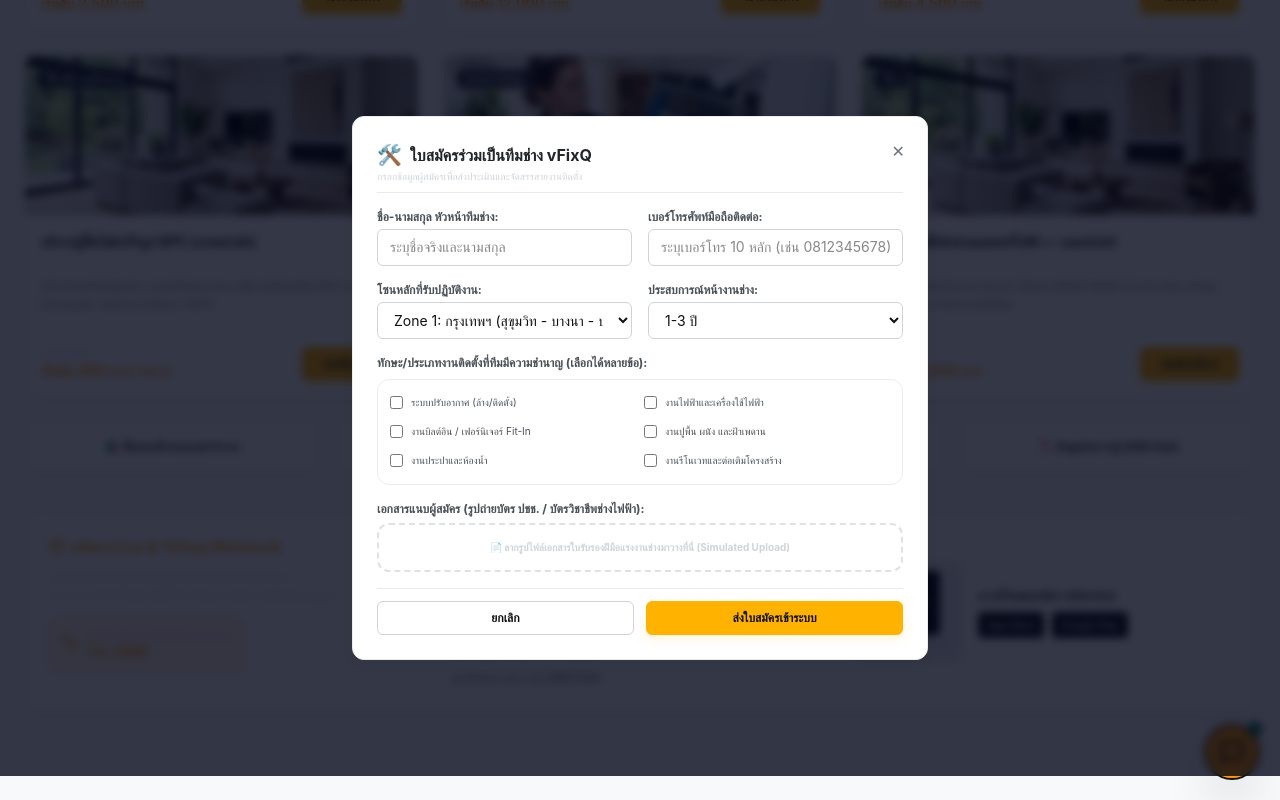
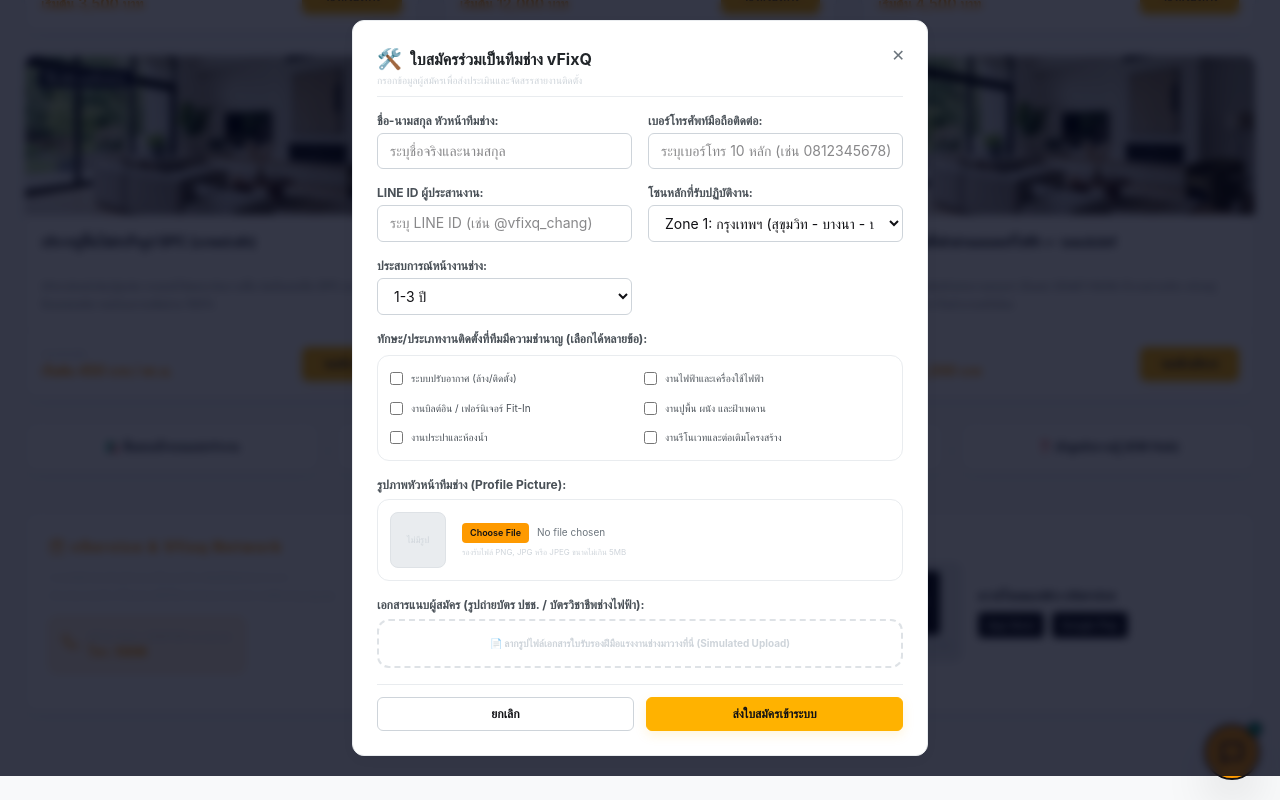
Before and after one commit to isarachootip/vq, a React (Vite) app: page / in a window 1280 px wide. Both pictures are taken after a click on the button "📋 กรอกใบสมัครร่วมเป็นช่าง vFixQ". Shown: the part 1155-1955 px from the top of the page. Built offline with nearby package versions, Linux system fonts and the light colour scheme.

Commit message:
feat: add LINE ID field and profile picture file uploader to technician registration modal

```diff
--- a/src/components/VfixqPortalView.tsx
+++ b/src/components/VfixqPortalView.tsx
@@ -88,6 +88,8 @@
   const [techAppExperience, setTechAppExperience] = useState<string>('1-3 ปี');
   const [isTechAppSuccess, setIsTechAppSuccess] = useState<boolean>(false);
   const [techAppRef, setTechAppRef] = useState<string>('');
+  const [techAppLineId, setTechAppLineId] = useState<string>('');
+  const [techAppImage, setTechAppImage] = useState<string>('');
 
   // Customer Webchat states
   const [showWebchat, setShowWebchat] = useState<boolean>(false);
@@ -1092,6 +1094,18 @@
                   </div>
 
                   <div>
+                    <label className="block font-bold text-slate-600 mb-1">LINE ID ผู้ประสานงาน:</label>
+                    <input
+                      type="text"
+                      required
+                      placeholder="ระบุ LINE ID (เช่น @vfixq_chang)"
+                      value={techAppLineId}
+                      onChange={(e) => setTechAppLineId(e.target.value)}
+                      className="v-input w-full py-2"
+                    />
+                  </div>
+
+                  <div>
                     <label className="block font-bold text-slate-600 mb-1">โซนหลักที่รับปฏิบัติงาน:</label>
                     <select
                       value={techAppZone}
@@ -1153,6 +1167,40 @@
                 </div>
 
                 <div className="space-y-1.5 text-xs">
+                  <label className="block font-bold text-slate-600">รูปภาพหัวหน้าทีมช่าง (Profile Picture):</label>
+                  <div className="flex items-center gap-4 p-3 bg-slate-100/50 rounded-xl border border-slate-200">
+                    <div className="w-14 h-14 rounded-lg bg-slate-200 border border-slate-300 overflow-hidden shrink-0 flex items-center justify-center text-slate-400 font-mono text-[9px] relative">
+                      {techAppImage ? (
+                        <img src={techAppImage} alt="Profile preview" className="w-full h-full object-cover" />
+                      ) : (
+                        <span>ไม่มีรูป</span>
+                      )}
+                    </div>
+                    <div className="flex-1 space-y-1">
+                      <input
+                        type="file"
+                        accept="image/*"
+                        required
+                        onChange={(e) => {
+                          const file = e.target.files?.[0];
+                          if (file) {
+                            const reader = new FileReader();
+                            reader.onload = (event) => {
+                              if (event.target?.result) {
+                                setTechAppImage(event.target.result as string);
+                              }
+                            };
+                            reader.readAsDataURL(file);
+                          }
+                        }}
+                        className="text-[10px] text-slate-500 w-full file:mr-2 file:py-1 file:px-2 file:rounded file:border-0 file:text-[9px] file:font-semibold file:bg-amber-500 file:text-slate-900 hover:file:bg-amber-600 file:cursor-pointer"
+                      />
+                      <p className="text-[8px] text-slate-400">รองรับไฟล์ PNG, JPG หรือ JPEG ขนาดไม่เกิน 5MB</p>
+                    </div>
+                  </div>
+                </div>
+
+                <div className="space-y-1.5 text-xs">
                   <label className="block font-bold text-slate-600">เอกสารแนบผู้สมัคร (รูปถ่ายบัตร ปชช. / บัตรวิชาชีพช่างไฟฟ้า):</label>
                   <div className="border-2 border-dashed border-slate-300 rounded-xl p-4 text-center bg-slate-100 hover:bg-slate-200 transition cursor-pointer">
                     <p className="text-[10px] text-slate-400 font-bold">📄 ลากรูปไฟล์เอกสารใบรับรองฝีมือแรงงานช่างมาวางที่นี่ (Simulated Upload)</p>
@@ -1183,19 +1231,31 @@
                 <div className="mx-auto w-14 h-14 bg-emerald-950/40 rounded-full border border-emerald-500/30 flex items-center justify-center text-emerald-400 text-2xl font-bold">
                   ✓
                 </div>
+
+                {techAppImage && (
+                  <div className="mx-auto w-20 h-20 rounded-full border-2 border-amber-500 overflow-hidden shadow-md">
+                    <img src={techAppImage} alt="tech avatar" className="w-full h-full object-cover" />
+                  </div>
+                )}
+
                 <div className="space-y-1">
                   <h3 className="font-bold text-slate-800 text-sm md:text-base">ยื่นใบสมัครร่วมเป็นช่างสำเร็จ!</h3>
                   <p className="text-xs text-slate-500">
-                    ... สิทธิ์คำขอตรวจสอบการสมัคร: <span className="font-mono font-bold text-amber-500">{techAppRef}</span>
+                    เลขที่ใบสมัครตรวจสอบของคุณ: <span className="font-mono font-bold text-amber-500">{techAppRef}</span>
                   </p>
                 </div>
                 <p className="text-[11px] text-slate-400 leading-normal">
-                  ข้อมูลประวัติของทีมช่าง {techAppName} ได้ถูกจัดเก็บเข้าคลังตรวจสอบของระบบ vFixQ เรียบร้อยแล้ว ทีมผู้ควบคุมการรับช่างจะติดต่อกลับผ่านเบอร์มือถือ {techAppPhone} ของคุณภายใน 3 วันทำการ
+                  ข้อมูลประวัติของทีมช่าง {techAppName} (LINE ID: {techAppLineId || 'ไม่ระบุ'}) ได้ถูกจัดเก็บเข้าคลังตรวจสอบของระบบ vFixQ เรียบร้อยแล้ว ทีมผู้ควบคุมการรับช่างจะติดต่อกลับผ่านเบอร์มือถือ {techAppPhone} ของคุณภายใน 3 วันทำการ
                 </p>
                 <button
                   onClick={() => {
                     setShowTechAppModal(false);
                     setIsTechAppSuccess(false);
+                    // Reset fields
+                    setTechAppLineId('');
+                    setTechAppImage('');
+                    setTechAppName('');
+                    setTechAppPhone('');
                   }}
                   className="w-full v-btn-secondary py-2 text-xs cursor-pointer"
                 >
```
